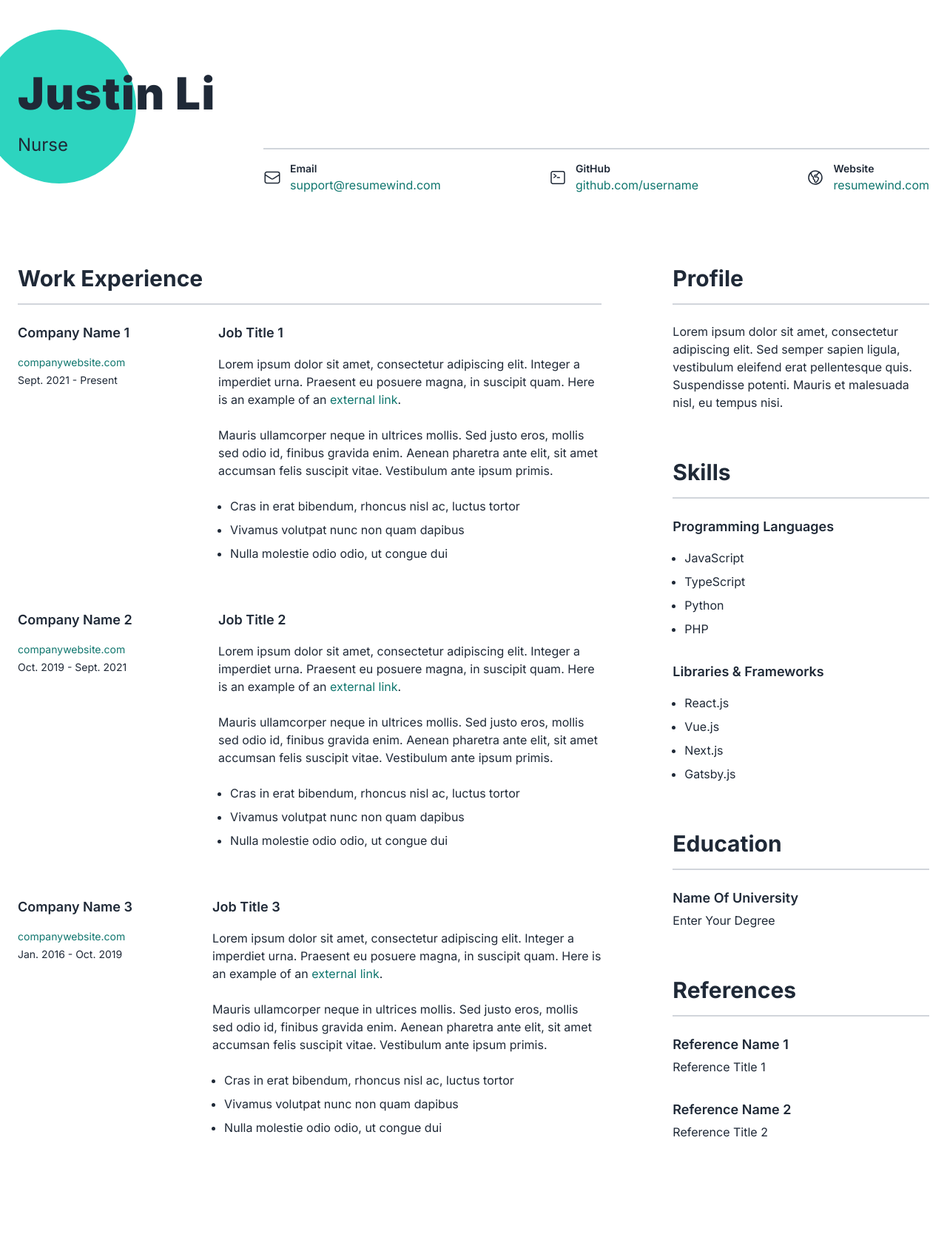
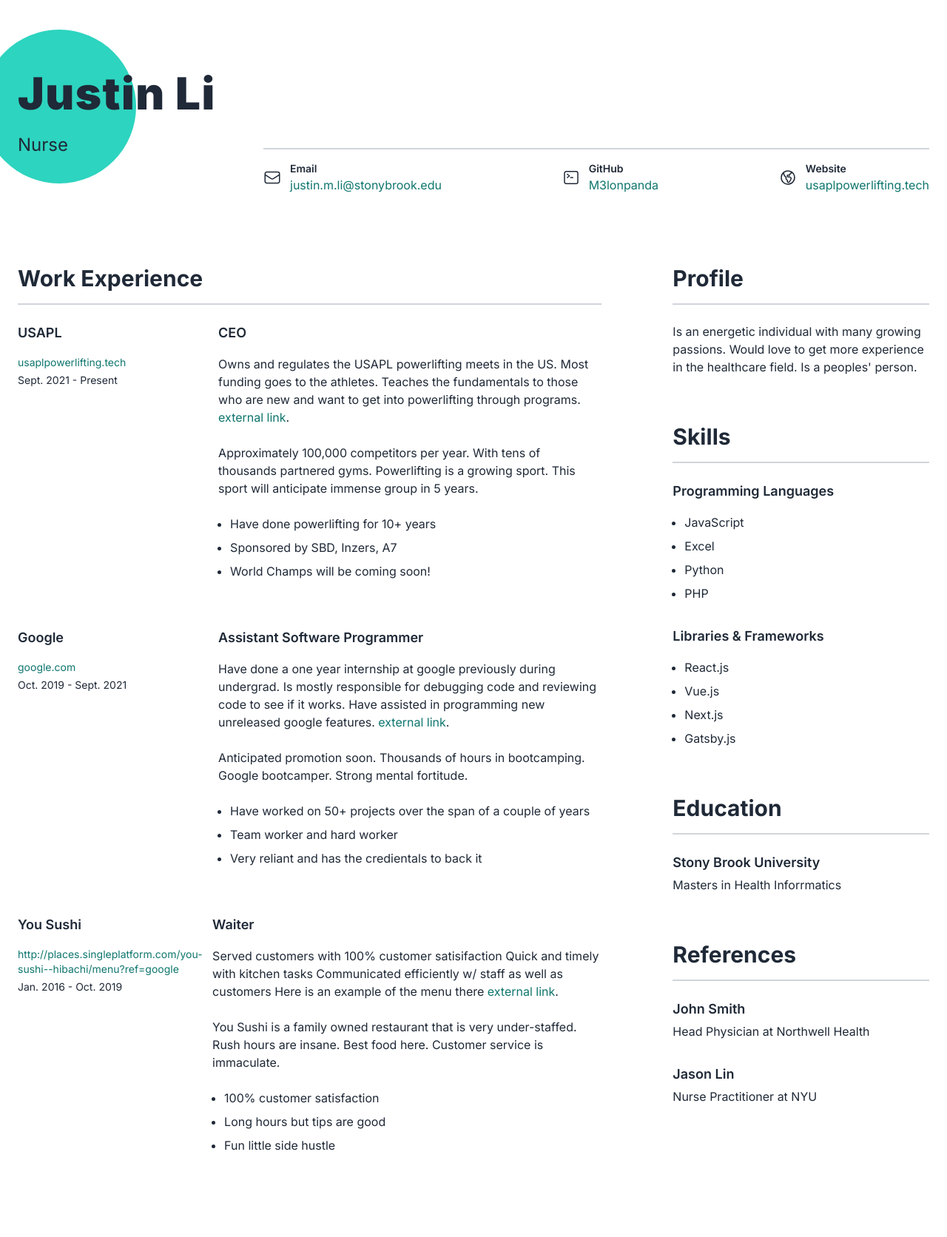
Before and after one commit to M3lonpanda/my-landing-page, a Flask app: page / in a window 1280 px wide. Shown: the whole page at 74% size. Before the commit the page ends 1537 px from the top, so only its background shows below. Run offline with Flask 3, Linux system fonts and the light colour scheme.

Commit message:
I have added several edits to the home.html file

```diff
--- a/templates/home.html
+++ b/templates/home.html
@@ -63,11 +63,11 @@
                   <p class="mb-0 font-semibold text-sm">Email</p>
                   <p class="mb-0">
                     <a
-                      href="mailto:support@resumewind.com"
+                      href="mailto:justin.m.li@stonybrook.edu"
                       target="_blank"
                       rel="noreferrer"
                     >
-                      support@resumewind.com
+                      justin.m.li@stonybrook.edu
                     </a>
                   </p>
                 </div>
@@ -95,11 +95,11 @@
                   <p class="mb-0 font-semibold text-sm">GitHub</p>
                   <p class="mb-0">
                     <a
-                      href="https://github.com/username"
+                      href="https://github.com/M3lonpanda"
                       target="_blank"
                       rel="noreferrer"
                     >
-                      github.com/username
+                      M3lonpanda
                     </a>
                   </p>
                 </div>
@@ -127,11 +127,11 @@
                   <p class="mb-0 font-semibold text-sm">Website</p>
                   <p class="mb-0">
                     <a
-                      href="https://resumewind.com"
+                      href="https://usaplpowerlifting.tech/"
                       target="_blank"
                       rel="noreferrer"
                     >
-                      resumewind.com
+                      usaplpowerlifting.tech
                     </a>
                   </p>
                 </div>
@@ -152,14 +152,14 @@
             <div class="grid-3 gap-x-6">
               <div>
                 <!-- Company 1 -->
-                <h4 class="mb-1 lg:mb-4">Company Name 1</h4>
+                <h4 class="mb-1 lg:mb-4">USAPL</h4>
                 <p class="text-sm mb-1">
                   <a
-                    href="https://resumewind.com/"
+                    href="https://usaplpowerlifting.tech/"
                     target="_blank"
                     rel="noreferrer"
                   >
-                    companywebsite.com
+                    usaplpowerlifting.tech
                   </a>
                 </p>
                 <p class="text-sm">Sept. 2021 - Present</p>
@@ -167,28 +167,28 @@
 
               <div class="lg:col-span-2">
                 <!-- Job Title 1 -->
-                <h4 class="mb-4">Job Title 1</h4>
+                <h4 class="mb-4">CEO</h4>
                 <p>
-                  Lorem ipsum dolor sit amet, consectetur adipiscing elit.
-                  Integer a imperdiet urna. Praesent eu posuere magna, in
-                  suscipit quam. Here is an example of an
+                  Owns and regulates the USAPL powerlifting meets in the US.
+                  Most funding goes to the athletes.
+                  Teaches the fundamentals to those who are new and want to get into powerlifting through programs.
                   <a
-                    href="https://resumewind.com/"
+                    href="https://usaplpowerlifting.tech/"
                     target="_blank"
                     rel="noreferrer"
                     >external link</a
                   >.
                 </p>
                 <p>
-                  Mauris ullamcorper neque in ultrices mollis. Sed justo eros,
-                  mollis sed odio id, finibus gravida enim. Aenean pharetra ante
-                  elit, sit amet accumsan felis suscipit vitae. Vestibulum ante
-                  ipsum primis.
+                  Approximately 100,000 competitors per year.
+                  With tens of thousands partnered gyms.
+                  Powerlifting is a growing sport.
+                  This sport will anticipate immense group in 5 years.
                 </p>
                 <ul>
-                  <li>Cras in erat bibendum, rhoncus nisl ac, luctus tortor</li>
-                  <li>Vivamus volutpat nunc non quam dapibus</li>
-                  <li>Nulla molestie odio odio, ut congue dui</li>
+                  <li>Have done powerlifting for 10+ years</li>
+                  <li>Sponsored by SBD, Inzers, A7</li>
+                  <li>World Champs will be coming soon!</li>
                 </ul>
               </div>
             </div>
@@ -197,14 +197,14 @@
             <div class="grid-3 gap-x-6 mt-8 lg:mt-12">
               <div>
                 <!-- Company 2 -->
-                <h4 class="mb-1 lg:mb-4">Company Name 2</h4>
+                <h4 class="mb-1 lg:mb-4">Google</h4>
                 <p class="text-sm mb-1">
                   <a
-                    href="https://resumewind.com/"
+                    href="https://google.com/"
                     target="_blank"
                     rel="noreferrer"
                   >
-                    companywebsite.com
+                    google.com
                   </a>
                 </p>
                 <p class="text-sm">Oct. 2019 - Sept. 2021</p>
@@ -212,28 +212,28 @@
 
               <div class="lg:col-span-2">
                 <!-- Job Title 2 -->
-                <h4 class="mb-4">Job Title 2</h4>
+                <h4 class="mb-4">Assistant Software Programmer</h4>
                 <p>
-                  Lorem ipsum dolor sit amet, consectetur adipiscing elit.
-                  Integer a imperdiet urna. Praesent eu posuere magna, in
-                  suscipit quam. Here is an example of an
+                  Have done a one year internship at google previously during undergrad.
+                  Is mostly responsible for debugging code and reviewing code to see if it works.
+                  Have assisted in programming new unreleased google features.
                   <a
-                    href="https://resumewind.com/"
+                    href="https://google.com/"
                     target="_blank"
                     rel="noreferrer"
                     >external link</a
                   >.
                 </p>
                 <p>
-                  Mauris ullamcorper neque in ultrices mollis. Sed justo eros,
-                  mollis sed odio id, finibus gravida enim. Aenean pharetra ante
-                  elit, sit amet accumsan felis suscipit vitae. Vestibulum ante
-                  ipsum primis.
+                  Anticipated promotion soon.
+                  Thousands of hours in bootcamping.
+                  Google bootcamper.
+                  Strong mental fortitude.
                 </p>
                 <ul>
-                  <li>Cras in erat bibendum, rhoncus nisl ac, luctus tortor</li>
-                  <li>Vivamus volutpat nunc non quam dapibus</li>
-                  <li>Nulla molestie odio odio, ut congue dui</li>
+                  <li>Have worked on 50+ projects over the span of a couple of years</li>
+                  <li>Team worker and hard worker</li>
+                  <li>Very reliant and has the credientals to back it</li>
                 </ul>
               </div>
             </div>
@@ -242,14 +242,14 @@
             <div class="grid-3 mt-8 lg:mt-12">
               <div>
                 <!-- Company 3 -->
-                <h4 class="mb-1 lg:mb-4">Company Name 3</h4>
+                <h4 class="mb-1 lg:mb-4">You Sushi</h4>
                 <p class="text-sm mb-1">
                   <a
-                    href="https://resumewind.com/"
+                    href="http://places.singleplatform.com/you-sushi--hibachi/menu?ref=google"
                     target="_blank"
                     rel="noreferrer"
                   >
-                    companywebsite.com
+                  http://places.singleplatform.com/you-sushi--hibachi/menu?ref=google
                   </a>
                 </p>
                 <p class="text-sm">Jan. 2016 - Oct. 2019</p>
@@ -257,28 +257,29 @@
 
               <div class="lg:col-span-2">
                 <!-- Job Title 3 -->
-                <h4 class="mb-4">Job Title 3</h4>
+                <h4 class="mb-4">Waiter</h4>
                 <p>
-                  Lorem ipsum dolor sit amet, consectetur adipiscing elit.
-                  Integer a imperdiet urna. Praesent eu posuere magna, in
-                  suscipit quam. Here is an example of an
+                    Served customers with 100% customer satisifaction
+                    Quick and timely with kitchen tasks
+                    Communicated efficiently w/ staff as well as customers
+                    Here is an example of the menu there
                   <a
-                    href="https://resumewind.com/"
+                    href="http://places.singleplatform.com/you-sushi--hibachi/menu?ref=google"
                     target="_blank"
                     rel="noreferrer"
                     >external link</a
                   >.
                 </p>
                 <p>
-                  Mauris ullamcorper neque in ultrices mollis. Sed justo eros,
-                  mollis sed odio id, finibus gravida enim. Aenean pharetra ante
-                  elit, sit amet accumsan felis suscipit vitae. Vestibulum ante
-                  ipsum primis.
+                  You Sushi is a family owned restaurant that is very under-staffed.
+                  Rush hours are insane.
+                  Best food here.
+                  Customer service is immaculate.
                 </p>
                 <ul>
-                  <li>Cras in erat bibendum, rhoncus nisl ac, luctus tortor</li>
-                  <li>Vivamus volutpat nunc non quam dapibus</li>
-                  <li>Nulla molestie odio odio, ut congue dui</li>
+                  <li>100% customer satisfaction</li>
+                  <li>Long hours but tips are good</li>
+                  <li>Fun little side hustle</li>
                 </ul>
               </div>
             </div>
@@ -288,9 +289,9 @@
             <!-- Profile -->
             <h3>Profile</h3>
             <p>
-              Lorem ipsum dolor sit amet, consectetur adipiscing elit. Sed
-              semper sapien ligula, vestibulum eleifend erat pellentesque quis.
-              Suspendisse potenti. Mauris et malesuada nisl, eu tempus nisi.
+              Is an energetic individual with many growing passions.
+              Would love to get more experience in the healthcare field.
+              Is a peoples' person.
             </p>
 
             <!-- Skills -->
@@ -300,7 +301,7 @@
             <h4>Programming Languages</h4>
             <ul>
               <li>JavaScript</li>
-              <li>TypeScript</li>
+              <li>Excel</li>
               <li>Python</li>
               <li>PHP</li>
             </ul>
@@ -316,19 +317,19 @@
 
             <!-- Education -->
             <h3 class="mt-12 lg:mt-16">Education</h3>
-            <h4 class="mb-1">Name Of University</h4>
-            <p class="mb-1">Enter Your Degree</p>
+            <h4 class="mb-1">Stony Brook University</h4>
+            <p class="mb-1">Masters in Health Inforrmatics</p>
 
             <!-- References -->
             <h3 class="mt-12 lg:mt-16">References</h3>
 
             <!-- Reference 1 -->
-            <h4 class="mb-1">Reference Name 1</h4>
-            <p>Reference Title 1</p>
+            <h4 class="mb-1">John Smith</h4>
+            <p>Head Physician at Northwell Health</p>
 
             <!-- Reference 2 -->
-            <h4 class="mt-8 mb-1">Reference Name 2</h4>
-            <p class="mb-1">Reference Title 2</p>
+            <h4 class="mt-8 mb-1">Jason Lin</h4>
+            <p class="mb-1">Nurse Practitioner at NYU</p>
           </div>
         </div>
       </div>
```
